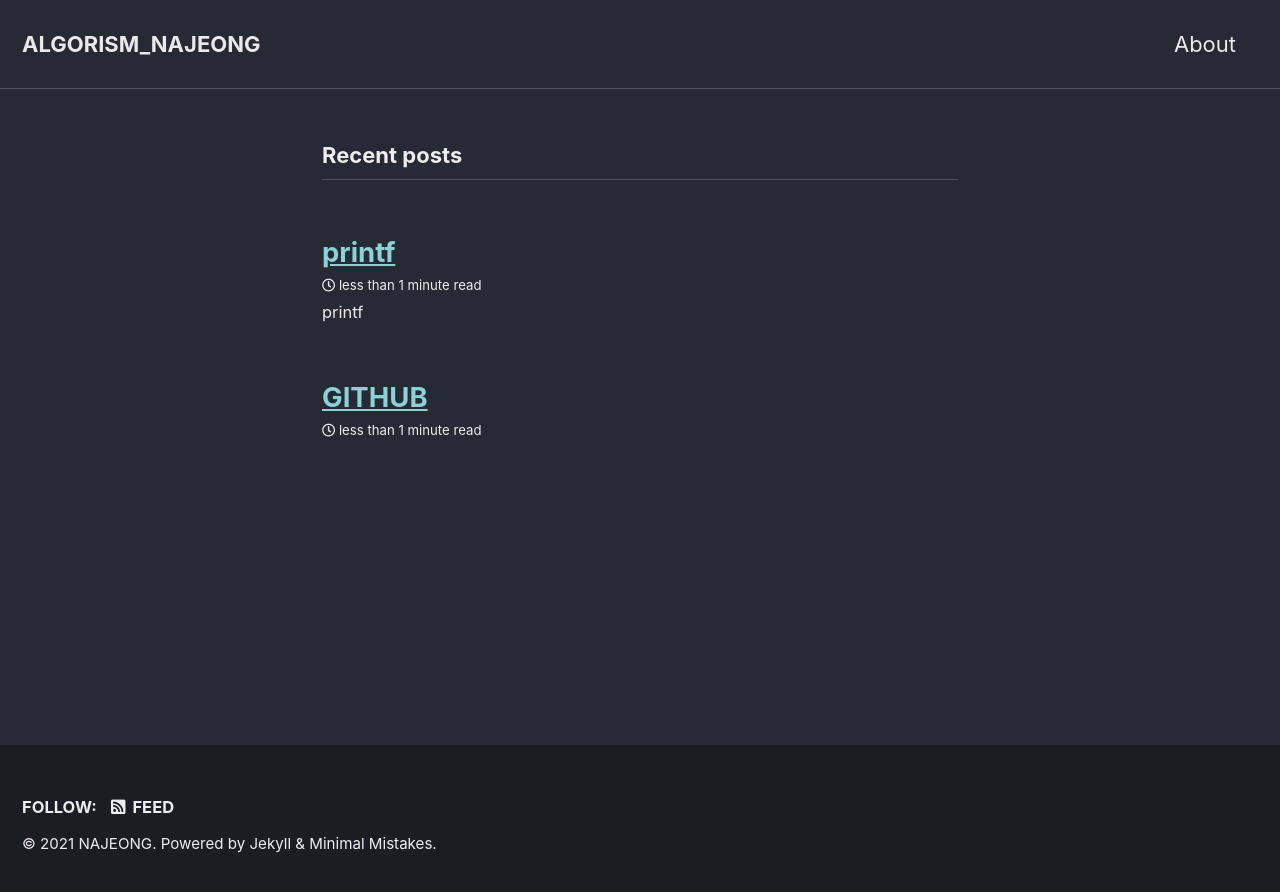
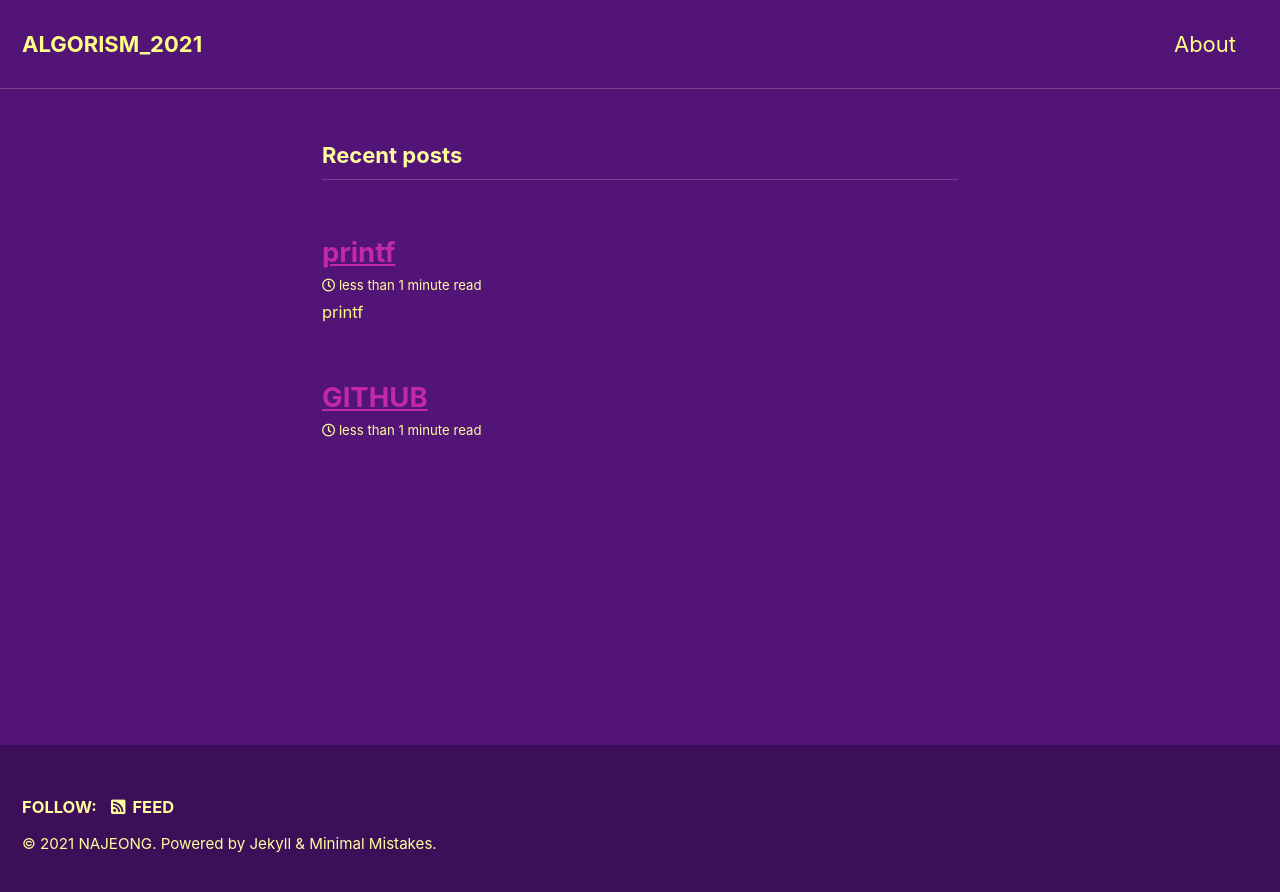
Before and after one commit to dlask913/dlask913.github.io, a Jekyll site: the page built from index.markdown, in a window 1280 px wide. Shown: the top 892 px of the page. Built offline with Jekyll 4.4.1, drawn with Linux system fonts in a browser that asks for light colours; cached includes are drawn as plain includes; the list of posts is cut into pages by our own code.

Commit message:
config done

```diff
--- a/_config.yml
+++ b/_config.yml
@@ -12,15 +12,15 @@
 
 # theme                  : "minimal-mistakes-jekyll"
 # remote_theme           : "mmistakes/minimal-mistakes"
-minimal_mistakes_skin    : "dark" # "air", "aqua", "contrast", "dark", "dirt", "neon", "mint", "plum", "sunrise"
+minimal_mistakes_skin    : "plum" # "air", "aqua", "contrast", "dark", "dirt", "neon", "mint", "plum", "sunrise"
 
 # Site Settings
 locale                   : "en-US"
-title                    : "ALGORISM_NAJEONG"
+title                    : "ALGORISM_2021"
 title_separator          : "-"
 subtitle                 :   # site tagline that appears below site title in masthead
 name                     : "NAJEONG"
-description              : "study website."
+description              : "Study_website."
 url                      : # the base hostname & protocol for your site e.g. "https://mmistakes.github.io"
 baseurl                  : # the subpath of your site, e.g. "/blog"
 repository               : "dlask913/dlask913.github.io" # GitHub username/repo-name e.g. "mmistakes/minimal-mistakes"
@@ -30,7 +30,7 @@ masthead_title           : # overrides the website title displayed in the masthe
 # breadcrumbs            : false # true, false (default)
 words_per_minute         : 200
 comments:
-  provider               : # false (default), "disqus", "discourse", "facebook", "staticman", "staticman_v2", "utterances", "custom"
+  provider               : "disqus" # false (default), "disqus", "discourse", "facebook", "staticman", "staticman_v2", "utterances", "custom"
   disqus:
     shortname            : # https://help.disqus.com/customer/portal/articles/466208-what-s-a-shortname-
   discourse:
@@ -98,7 +98,7 @@ author:
   avatar           : # path of avatar image, e.g. "/assets/images/bio-photo.jpg"
   bio              : "Information and Communication"
   location         : "Incheon"
-  email            :
+  email            : "dlask913@inu.ac.kr"
   links:
     - label: "Email"
       icon: "fas fa-fw fa-envelope-square"
```
